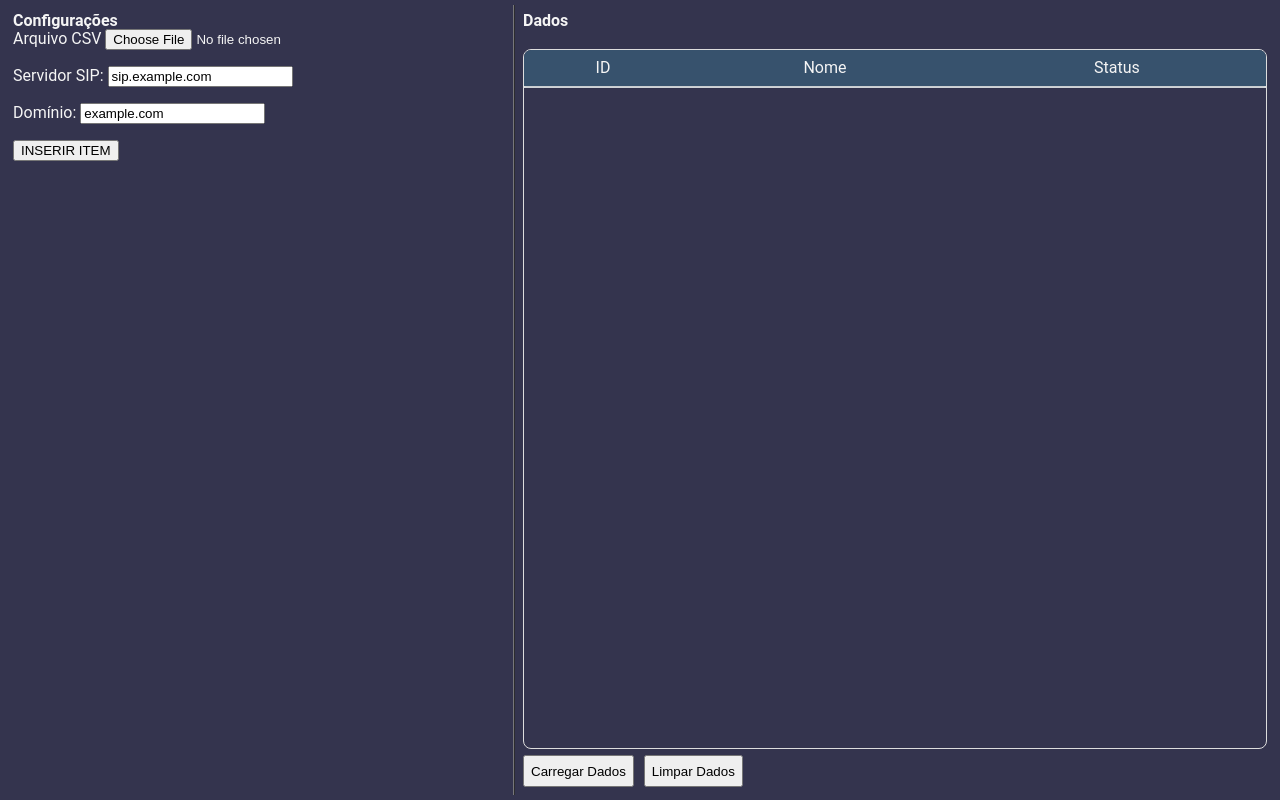
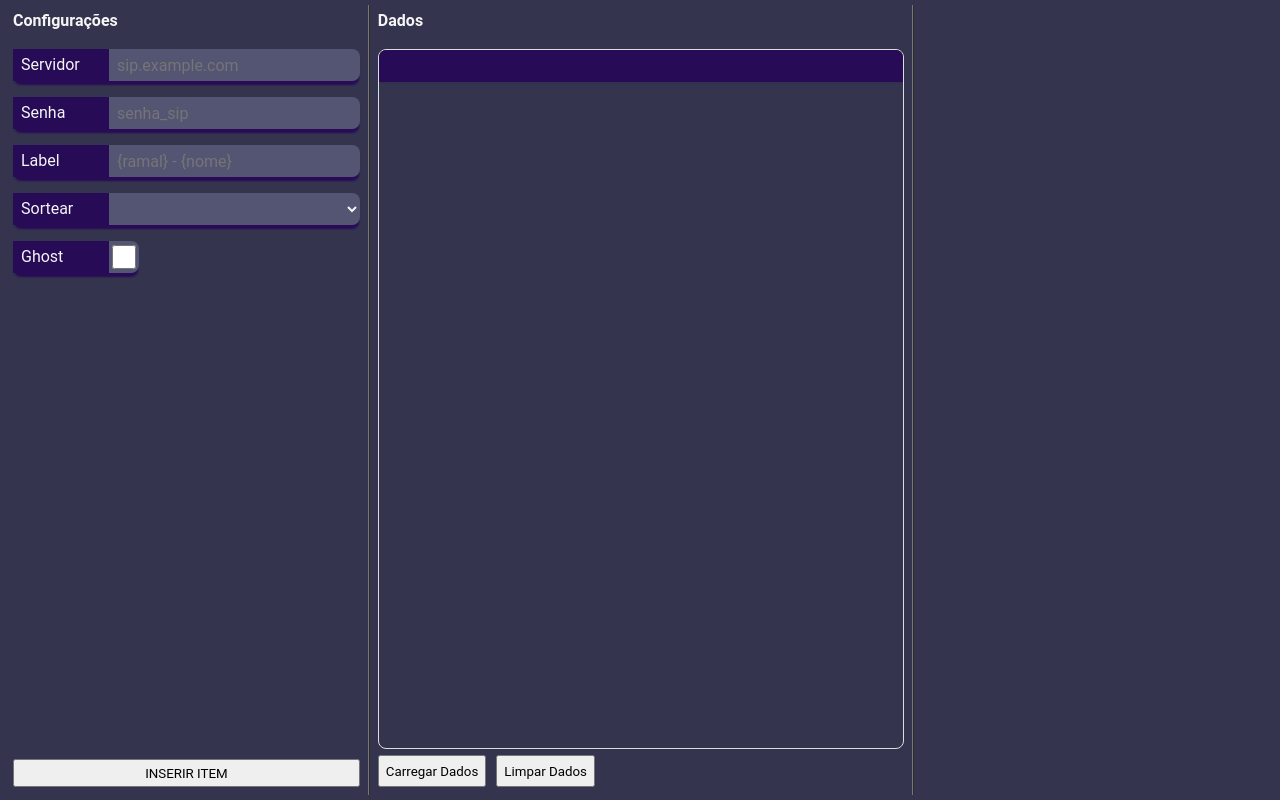
Before and after one commit to LucioCarvalhoDev/microw-app, a plain HTML site: page gui/index.html in a window 1280 px wide. Drawn offline with Linux system fonts and the light colour scheme.

Commit message:
modelo da interface e funções de carregar e limpar dados

```diff
--- /dev/null
+++ b/gui/css/style.css
@@ -0,0 +1,181 @@
+:root {
+    --bg-color: rgb(52, 52, 78);
+    --text-color: whitesmoke;
+    --soft-divisor-color: rgba(128, 128, 128, 0.884);
+    --mild-dividor-color: rgba(128, 128, 128, 0.603);
+    --primary-vivid-color: rgb(40, 11, 87);
+    --primary-mild-color: rgb(70, 48, 104);
+
+}
+
+body, input, h1, h2, h3, h4, h5, h6, button, select, textarea {
+    font-family: 'Roboto', 'Verdana', sans-serif;
+}
+
+body {
+    display: grid;
+    grid-template-columns: 2fr 3fr 2fr;
+    grid-template-rows: 1fr;
+    width: 100vw;
+    height: 100vh;
+    max-height: 100vh;
+    overflow: hidden;
+    padding: 5px;
+    box-sizing: border-box;
+    background-color: var(--bg-color);
+    color: var(--text-color);
+
+}
+
+h2 {
+    font-weight: bold;
+}
+
+body > section {
+    width: 100%;
+    height: 100%;
+    overflow: hidden;
+    box-sizing: border-box;
+    padding: 0.5rem;
+    grid-template-rows: 1.75rem auto;
+}
+
+body > section:not(:first-child) {
+    border-left: 2px ridge var(--soft-divisor-color);
+}
+
+.data {
+    display: grid;
+    grid-template-rows: 1.75rem 1fr 2rem;
+    box-sizing: border-box;
+    gap: .5rem
+}
+
+.data_area {
+    /* Define uma altura máxima para o container para permitir o scroll */
+    height: 100%;
+    overflow-y: auto;
+    border: 1px solid #ddd;
+    border-radius: 8px;
+    position: relative;
+    background-color: #ffffff00;
+    display: grid;
+    grid-template-rows: 1fr 2rem;
+}
+
+table {
+    max-width: 100%;
+    border-collapse: collapse;
+    height: fit-content;
+    /* Garante que o layout da tabela seja consistente */
+}
+
+/* Estilização do Cabeçalho Fixo */
+.data_area thead {
+    height: 2rem;
+    position: sticky;
+    top: 0;
+    text-align: left;
+    box-shadow: 0 2px 2px -1px rgba(0, 0, 0, 0.1);
+}
+
+/* Estilização básica para o corpo */
+
+
+.data_area tbody tr {
+    height: 1.8rem;
+}
+
+table td, table th {
+    text-align: center;
+    padding: 10px;
+
+}
+
+table th {
+    background: var(--primary-vivid-color);
+    background-clip: padding-box;
+    box-sizing: border-box;
+}
+
+table th:not(:last-child) {
+    border-right: .1rem solid var(--mild-dividor-color);
+}
+
+.data_area tbody tr:nth-child(2n) {
+    background-color: rgba(12, 30, 112, 0.384);
+}
+
+/* Estilização para os botões de controle abaixo da tabela */
+.data_area_controls {
+    position: sticky;
+    bottom: 0;
+    background-color: #58323200;
+    display: flex;
+    gap: 10px;
+}
+
+.settings {
+    display: grid;
+    grid-template-rows: 1.75rem 1fr 1.75rem;
+    box-sizing: border-box;
+    gap: .5rem
+}
+
+.settings_form_field, .settings_form_field--button {
+    display: flex;
+    align-items: center;
+    height: 2rem;
+    margin-bottom: 1rem;
+    /* border: .1rem solid var(--text-color); */
+    box-sizing: border-box;
+    border-radius: .5rem;
+    background-color: #8589ac65;
+    box-shadow: 0 5px 2px -1px var(--primary-vivid-color);
+}
+
+.settings_form_field--button {
+    width: fit-content;
+}
+
+.settings_form_field > *, .settings_form_field--button > * {
+    box-sizing: border-box;
+    height: 100%;
+    color: var(--text-color);
+    font-size: 1rem;
+}
+
+.settings_form_field label, .settings_form_field--button label {
+    min-width: 6rem;
+    background-color: var(--primary-vivid-color);
+    display: flex;
+    align-items: center;
+    justify-content: left;
+    padding-left: .5rem;
+    user-select: none;
+}
+
+.settings_form_field input, .settings_form_field--button input {
+    width: 100%;
+    background: none;
+    border: none;
+    padding: 0 .5rem;
+}
+
+.settings_form_field--button input[type="checkbox"] {
+    width: 1.5rem;
+    margin: 0px .2rem;
+}
+
+.settings_form_field select {
+    background: none;
+    border: none;
+    padding: 0 .5rem;
+    width: 100%;
+    color: var(--text-color);
+}
+
+
+.settings_form_field input:focus, .settings_form_field--button input:focus {
+    outline: none;
+}
--- a/gui/index.html
+++ b/gui/index.html
@@ -5,8 +5,8 @@
     <meta charset="UTF-8">
     <meta name="viewport" content="width=device-width, initial-scale=1.0">
     <title>MicroW - Gerador de Contas MicroSIP</title>
-    <link rel="stylesheet" href="reset.css">
-    <link rel="stylesheet" href="style.css">
+    <link rel="stylesheet" href="./css/reset.css">
+    <link rel="stylesheet" href="./css/style.css">
 </head>
 
 <body>
@@ -18,17 +18,43 @@
         <h2>Configurações</h2>
 
         <form class="settings_form" action="">
-            <label for="file">Arquivo CSV</label>
-            <input type="file" id="" name="file" accept=".txt,.csv,.ini" value="sip.example.com"><br><br>
+            <div class="settings_form_field">
+                <!-- <label for="file">Arquivo CSV</label>
+                <input type="file" id="" name="file" accept=".txt,.csv,.ini" value="sip.example.com"><br><br> -->
+                <label for="server">Servidor</label>
+                <input type="url" id="server" name="server" placeholder="sip.example.com">
+            </div>
 
-            <label for="server">Servidor SIP:</label>
-            <input type="text" id="server" name="server" value="sip.example.com"><br><br>
+            <div class="settings_form_field">
+                <label for="password">Senha</label>
+                <input type="text" id="password" name="password" placeholder="senha_sip">
+            </div>
 
-            <label for="domain">Domínio:</label>
-            <input type="text" id="domain" name="domain" value="example.com"><br><br>
+            <div class="settings_form_field">
+                <label for="label">Label</label>
+                <input type="text" id="label" name="label" placeholder="{ramal} - {nome}">
+            </div>
+
+            <div class="settings_form_field">
+                <label for="sort">Sortear</label>
+                <select
+                    name="sort"
+                    id="sort">
+                    <option value="none"></option>
+                    <option value="nome">Nome</option>
+                    <option value="ramal">Ramal</option>
+                </select>
+            </div>
+
+            <div class="settings_form_field--button">
+                <label for="ghost">Ghost</label>
+                <input type="checkbox" id="ghost" name="ghost">
+                <span class="checked"></span>
+            </div>
+
         </form>
 
-        <button onclick="document.querySelector('tbody').innerHTML +='<tr><td>1</td><td>Servidor VoIP A</td><td>Online</td></tr>'">INSERIR ITEM</button>
+        <button id="test-btn">INSERIR ITEM</button>
     </section>
 
     <section class="data">
@@ -51,10 +77,12 @@
 
         </div>
         <div class="data_area_controls">
-            <button id="load_data_btn">Carregar Dados</button>
+            <button id="load-data-btn">Carregar Dados</button>
             <button id="clear_data_btn">Limpar Dados</button>
         </div>
     </section>
+
+    <section class="preview"></section>
 
 
     <script type="module" src="./js/script.js"></script>
--- a/gui/js/script.js
+++ b/gui/js/script.js
@@ -2,12 +2,51 @@ class Controller {
     constructor(view) {
         this.view = view
         this.data = []
+        this.pyready = false
+        this.fileSelector = null
+
+        this.fileSelector = document.createElement('input');
+        this.fileSelector.type = 'file';
+        this.fileSelector.accept = '.csv';
+        this.fileSelector.style.display = 'none';
+        this.fileSelector.addEventListener('change', async (event) => {
+            if (this.fileSelector.files.length > 0) {
+                let fileContent = await this.fileSelector.files[0].text();
+                this.data = await window.pywebview.api.parse_csv_to_accounts(fileContent)
+                this.updateView()
+            }
+        })
+
+
+        document.getElementById("test-btn").onclick = () => {
+            this.data.push({id: this.data.length + 1, nome: "Teste", status: "Online"})
+            this.updateView()
+        }
+
+        document.getElementById("load-data-btn").onclick = () => {
+            this.fileSelector.click();
+        }
+
+        document.getElementById("clear_data_btn").onclick = () => {
+            this.data = []
+            this.updateView()
+        }
+
+        window.controller = this
     }
 
-    update_view() {
-        console.log(this.data)
+    updateView() {
+        console.log(`updateView com ${this.data.length} itens`)
+        if (this.data.length == 0) {
+            this.empty_view()
+            return
+        }
+
         let tbody = this.view.querySelector("tbody")
+
         tbody.innerHTML = ""
+
+
         for (let account of this.data) {
             let row = ""
             for (let key in account) {
@@ -22,20 +61,14 @@ class Controller {
         }
     }
 
+    empty_view() {
+        let tbody = this.view.querySelector("tbody")
+        tbody.innerHTML = "<tr></tr>";
+        this.view.querySelector("thead tr").innerHTML = "<th></th>";
+    }
+
 }
 
 let controller = new Controller(document.querySelector("table"))
-window.onload = () => {
-    let interval = setInterval(() => {
-        if (window.pywebview && window.pywebview.api)
-            clearInterval(interval)
-            window.pywebview.api.load_exemple_data().then((data) => {
-                data = data.map((account) => {
-                    delete account.label
-                    return account
-                })
-                controller.data = data;
-                controller.update_view();
-            })
-    }, 500);
-}
+controller.empty_view()
+controller.updateView()
--- a/gui/style.css
+++ /dev/null
@@ -1,96 +0,0 @@
-body {
-    display: grid;
-    grid-template-columns: 2fr 3fr;
-    grid-template-rows: 1fr;
-    width: 100vw;
-    height: 100vh;
-    max-height: 100vh;
-    overflow: hidden;
-    padding: 5px;
-    box-sizing: border-box;
-    background-color: rgb(52, 52, 78);
-    color: whitesmoke;
-    font-family: 'Roboto', 'Verdana', sans-serif;
-}
-
-h2 {
-    font-weight: bold;
-}
-
-body > section {
-    width: 100%;
-    height: 100%;
-    overflow: hidden;
-    box-sizing: border-box;
-    padding: 0.5rem;
-    grid-template-rows: 1.75rem auto;
-}
-
-body > section:not(:first-child) {
-
-    border-left: 2px ridge rgba(128, 128, 128, 0.884);
-
-}
-
-.data {
-    display: grid;
-    grid-template-rows: 1.75rem 1fr 2rem;
-    box-sizing: border-box;
-    gap: .5rem
-}
-
-.data_area {
-    /* Define uma altura máxima para o container para permitir o scroll */
-    height: 100%;
-    overflow-y: auto;
-    border: 1px solid #ddd;
-    border-radius: 8px;
-    position: relative;
-    background-color: #ffffff00;
-    display: grid;
-    grid-template-rows: 1fr 2rem;
-}
-
-table {
-    max-width: 100%;
-    border-collapse: collapse;
-    height: fit-content;
-    /* Garante que o layout da tabela seja consistente */
-}
-
-/* Estilização do Cabeçalho Fixo */
-.data_area thead {
-    height: 2rem;
-    position: sticky;
-    top: 0;
-    background-color: #37526d; /* Cor de fundo é obrigatória para não sobrepor texto */
-    z-index: 10;
-    text-align: left;
-    border-bottom: 2px solid #dee2e6;
-    box-shadow: 0 2px 2px -1px rgba(0, 0, 0, 0.1); /* Sombra leve para dar profundidade */
-}
-
-/* Estilização básica para o corpo */
-
-
-.data_area tbody tr {
-    height: 1.8rem;
-}
-
-table td, table th {
-    text-align: center;
-    padding: 10px
-}
-
-.data_area tbody tr:nth-child(2n) {
-    background-color: rgba(12, 30, 112, 0.384);
-}
-
-/* Estilização para os botões de controle abaixo da tabela */
-.data_area_controls {
-    position: sticky;
-    bottom: 0;
-    background-color: #58323200;
-    display: flex;
-    gap: 10px;
-}
```
Also changed, not shown: gui/css/reset.css (renamed from gui/reset.css), 1 other file.
